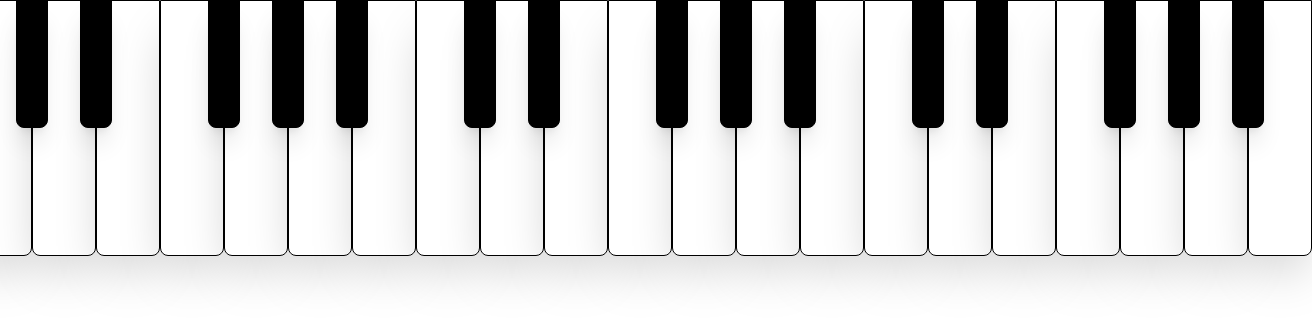
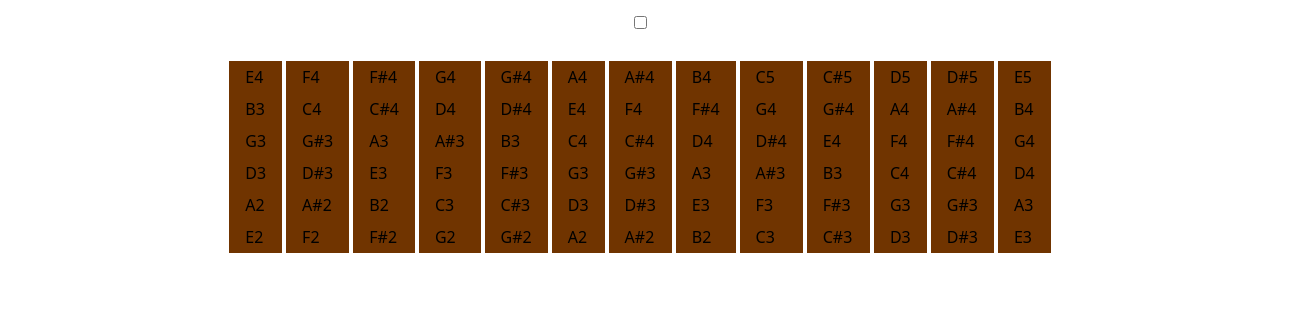
Before and after one commit to P0nchyz/Orchest-Art, a Vue app: page / in a window 1280 px wide. Shown: the top 320 px of the page, 1312 px wide, since content can reach past the window. Built offline with nearby package versions, Linux system fonts and the light colour scheme.

Commit message:
Added: Guitar Neck

```diff
--- a/src/App.vue
+++ b/src/App.vue
@@ -1,10 +1,16 @@
 <script setup>
-import Piano from './components/Piano.vue';
+import { ref } from 'vue';
+import Guitar from './components/Guitar/Guitar.vue';
+import Piano from './components/Piano/Piano.vue';
+
+const piano = ref();
 
 </script>
 
 <template>
-  <main class="flex flex-col items-center">
-    <Piano />
+  <main class="flex flex-col items-center mt-4 gap-8">
+    <input type="checkbox" name="piano" id="" v-model="piano">
+    <Piano v-if="piano" />
+    <Guitar v-else/>
   </main>
 </template>
--- /dev/null
+++ b/src/components/Guitar/Guitar.vue
@@ -0,0 +1,142 @@
+<script setup>
+import { onMounted, onUnmounted, ref } from 'vue';
+
+const activeNotes = ref({});
+
+const frets = ref([
+  [{ note: 'E4', freq: '330' }, { note: 'B3', freq: '247' }, { note: 'G3', freq: '196' }, { note: 'D3', freq: '147' }, { note: 'A2', freq: '110' }, { note: 'E2', freq: '82' }],
+  [{ note: 'F4', freq: '349' }, { note: 'C4', freq: '362' }, { note: 'G#3', freq: '208' }, { note: 'D#3', freq: '156' }, { note: 'A#2', freq: '117' }, { note: 'F2', freq: '87' }],
+  [{ note: 'F#4', freq: '370' }, { note: 'C#4', freq: '377' }, { note: 'A3', freq: '220' }, { note: 'E3', freq: '165' }, { note: 'B2', freq: '123' }, { note: 'F#2', freq: '92' }],
+  [{ note: 'G4', freq: '392' }, { note: 'D4', freq: '394' }, { note: 'A#3', freq: '233' }, { note: 'F3', freq: '175' }, { note: 'C3', freq: '131' }, { note: 'G2', freq: '98' }],
+  [{ note: 'G#4', freq: '415' }, { note: 'D#4', freq: '311' }, { note: 'B3', freq: '247' }, { note: 'F#3', freq: '185' }, { note: 'C#3', freq: '139' }, { note: 'G#2', freq: '104' }],
+  [{ note: 'A4', freq: '440' }, { note: 'E4', freq: '330' }, { note: 'C4', freq: '262' }, { note: 'G3', freq: '196' }, { note: 'D3', freq: '147' }, { note: 'A2', freq: '110' }],
+  [{ note: 'A#4', freq: '466' }, { note: 'F4', freq: '349' }, { note: 'C#4', freq: '277' }, { note: 'G#3', freq: '208' }, { note: 'D#3', freq: '156' }, { note: 'A#2', freq: '117' }],
+  [{ note: 'B4', freq: '494' }, { note: 'F#4', freq: '370' }, { note: 'D4', freq: '294' }, { note: 'A3', freq: '220' }, { note: 'E3', freq: '165' }, { note: 'B2', freq: '123' }],
+  [{ note: 'C5', freq: '523' }, { note: 'G4', freq: '392' }, { note: 'D#4', freq: '311' }, { note: 'A#3', freq: '233' }, { note: 'F3', freq: '175' }, { note: 'C3', freq: '131' }],
+  [{ note: 'C#5', freq: '554' }, { note: 'G#4', freq: '415' }, { note: 'E4', freq: '330' }, { note: 'B3', freq: '247' }, { note: 'F#3', freq: '185' }, { note: 'C#3', freq: '139' }],
+  [{ note: 'D5', freq: '587' }, { note: 'A4', freq: '440' }, { note: 'F4', freq: '349' }, { note: 'C4', freq: '262' }, { note: 'G3', freq: '196' }, { note: 'D3', freq: '147' }],
+  [{ note: 'D#5', freq: '662' }, { note: 'A#4', freq: '466' }, { note: 'F#4', freq: '370' }, { note: 'C#4', freq: '277' }, { note: 'G#3', freq: '208' }, { note: 'D#3', freq: '156' }],
+  [{ note: 'E5', freq: '659' }, { note: 'B4', freq: '494' }, { note: 'G4', freq: '392' }, { note: 'D4', freq: '294' }, { note: 'A3', freq: '220' }, { note: 'E3', freq: '165' }],
+]);
+
+const keyToStrfret = {
+  '1': [1, 2],
+  '2': [2, 2],
+  '3': [3, 2],
+  '4': [4, 2],
+  '5': [5, 2],
+  '6': [6, 2],
+  '7': [7, 2],
+  '8': [8, 2],
+  '9': [9, 2],
+  '0': [10, 2],
+  "'": [11, 2],
+  '¿': [12, 2],
+
+  'q': [1, 3],
+  'w': [2, 3],
+  'e': [3, 3],
+  'r': [4, 3],
+  't': [5, 3],
+  'y': [6, 3],
+  'u': [7, 3],
+  'i': [8, 3],
+  'o': [9, 3],
+  'p': [10, 3],
+  "´": [11, 3],
+  '+': [12, 3],
+
+  'a': [1, 4],
+  's': [2, 4],
+  'd': [3, 4],
+  'f': [4, 4],
+  'g': [5, 4],
+  'h': [6, 4],
+  'j': [7, 4],
+  'k': [8, 4],
+  'l': [9, 4],
+  'ñ': [10, 4],
+  "{": [11, 4],
+  '}': [12, 4],
+
+  '<': [1, 5],
+  'z': [2, 5],
+  'x': [3, 5],
+  'c': [4, 5],
+  'v': [5, 5],
+  'b': [6, 5],
+  'n': [7, 5],
+  'm': [8, 5],
+  ',': [9, 5],
+  '.': [10, 5],
+  "-": [11, 5],
+}
+
+const handleKeyDown = (event) => {
+  if (event.repeat) return;
+
+  const strFret = keyToStrfret[event.key.toLowerCase()];
+
+  const strFretObject = frets.value[strFret[0]][strFret[1]];
+
+  pressKey(strFretObject);
+}
+
+onMounted(() => {
+  window.addEventListener('keydown', handleKeyDown);
+});
+
+onUnmounted(() => {
+  window.removeEventListener('keydown', handleKeyDown);
+})
+
+// CHATGPTEADO
+let audioContext = null;
+
+function initializeAudio() {
+  if (!audioContext) {
+    audioContext = new window.AudioContext();
+  }
+}
+
+function pressKey(key) {
+  if (!key) return;
+  initializeAudio();
+
+  activeNotes.value[key.note] = true;
+
+  const oscillator = audioContext.createOscillator();
+  const gainNode = audioContext.createGain();
+
+  oscillator.connect(gainNode);
+  gainNode.connect(audioContext.destination);
+
+  oscillator.frequency.setValueAtTime(key.freq, audioContext.currentTime);
+
+  const now = audioContext.currentTime;
+  gainNode.gain.setValueAtTime(0.8, now);
+  gainNode.gain.exponentialRampToValueAtTime(0.01, now + 0.5);
+
+  oscillator.start(now);
+  oscillator.stop(now + 0.5);
+
+  setTimeout(() => {
+    delete activeNotes.value[key.note];
+  }, 500)
+}
+
+</script>
+
+<template>
+  <div>
+    <div class="flex bg-[#703400]">
+      <span v-for="fret in frets" class="flex flex-col border-x-2 border-x-white">
+        <span v-for="strFret in fret" class="my-1 mx-4">
+          <button @click="pressKey(strFret)">
+            {{ strFret.note }}
+          </button>
+        </span>
+      </span>
+    </div>
+  </div>
+</template>
--- a/src/components/Piano.vue
+++ b/src/components/Piano/Piano.vue
@@ -1,7 +1,7 @@
 <script setup>
 import { onMounted, onUnmounted, ref } from 'vue';
-import BlackKey from './Piano/BlackKey.vue';
-import WhiteKey from './Piano/WhiteKey.vue';
+import BlackKey from './BlackKey.vue';
+import WhiteKey from './WhiteKey.vue';
 
 const activeNotes = ref({});
 
@@ -130,13 +130,12 @@ function pressKey(key) {
   setTimeout(() => {
     delete activeNotes.value[key.note];
   }, 500)
-
 }
 </script>
 
 <template>
   <div class="flex flex-col w-fit">
-    <span></span>
+    <span class="bg-black h-1"></span>
     <span class="flex">
       <div v-for="keyGroup in pianoKeys" :key="keyGroup.white.note" class="relative">
         <WhiteKey :pressed="activeNotes[keyGroup.white.note]" @click="pressKey(keyGroup.white)"/>
```
Also changed, not shown: 1 other file (tests, documents, lock files or other folders).
